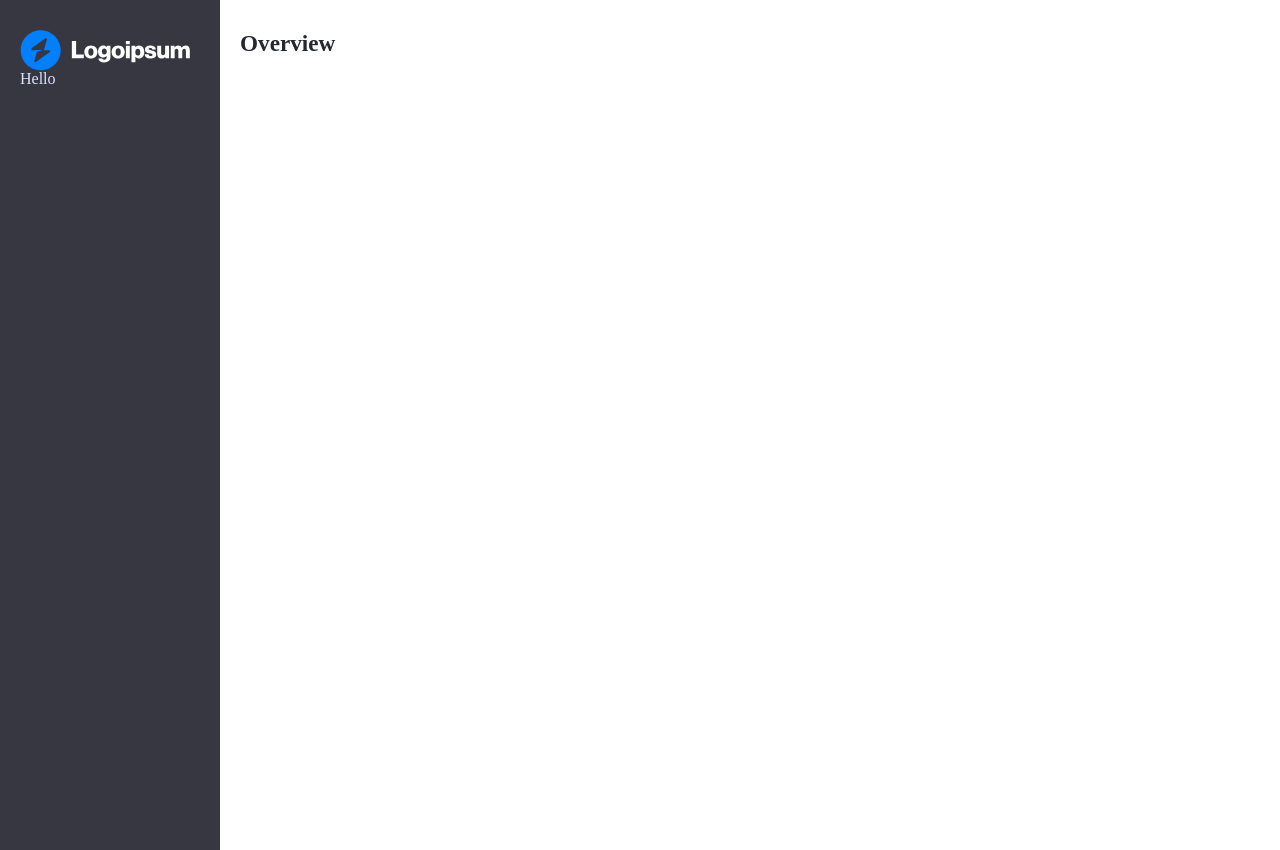
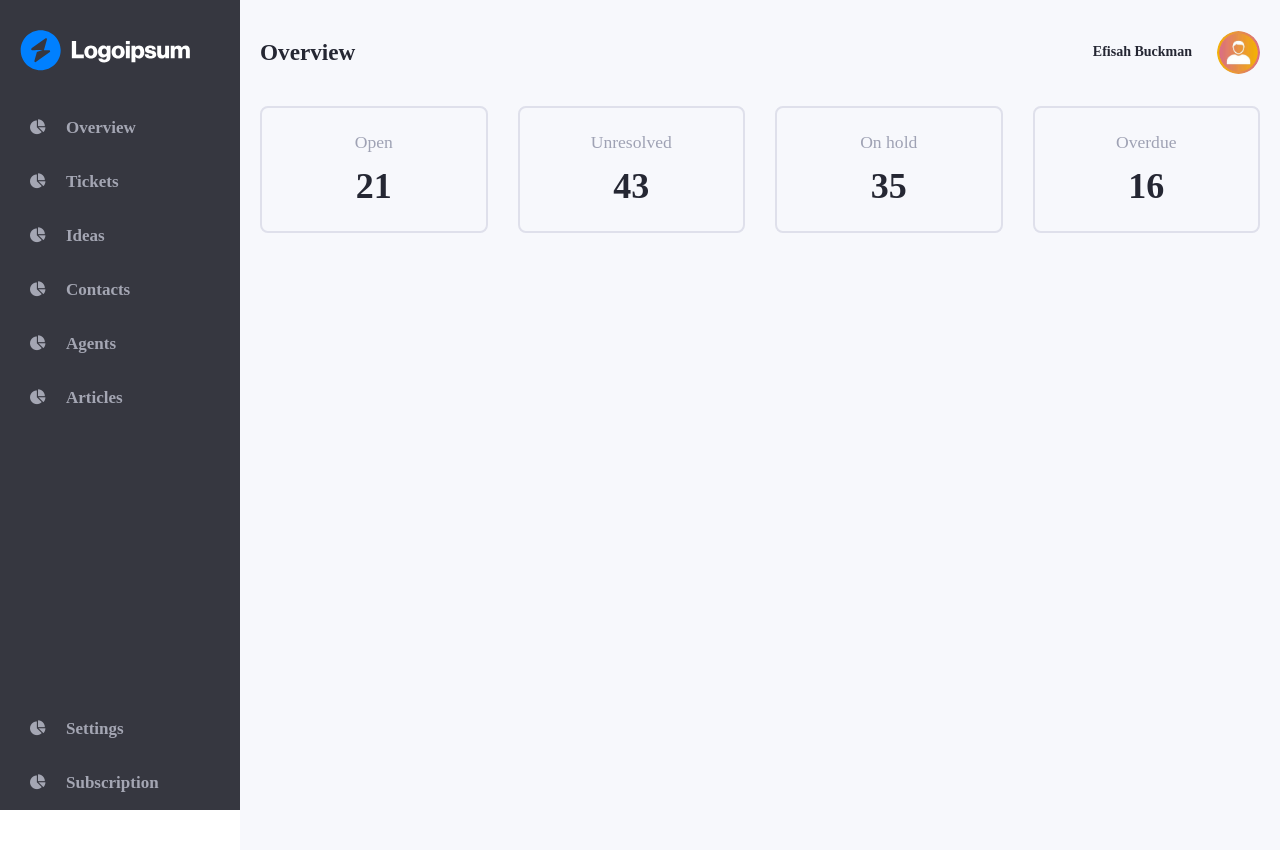
Before and after one commit to kwamekute/customDashboards, a plain HTML site: page index.html in a window 1280 px wide. Drawn offline with Linux system fonts and the light colour scheme.

Commit message:
sticky sidebar executed

```diff
--- a/app.js
+++ b/app.js
@@ -2,10 +2,16 @@
 const sidebar = document.querySelector(".menu-container");
 const body = document.querySelector('body');
 
-// sidebar.addEventListener('mouseover', () => {
-//     body.style.overflow = 'hidden';
-// })
+window.addEventListener("resize", () => {
+    setSidebarHeight();
+});
 
-// sidebar.addEventListener("mouseout", () => {
-//     body.style.overflow = 'auto';
-// })
+function setSidebarHeight() {
+    const size = document.body.getBoundingClientRect();
+    const windowHeight = window.innerHeight;
+    if (size.width <= 740 && windowHeight <= 610) {
+        sidebar.style.minHeight = size.height + "px";
+    } else {
+        sidebar.style = "";
+    }
+};
--- a/index.html
+++ b/index.html
@@ -17,24 +17,75 @@
 <body>
     <div class="container">
 
+        <!-- Sidebar section -->
+
         <div class="menu-container">
             <div class="menu-logo">
                 <div class="logo"><img src="images/logoipsum-logo-54.svg" alt=""></div>
             </div>
+            <div class="menu">
+                <div class="menu-options">
+                    <ul>
+                        <li><i class="fa fa-pie-chart"></i><span class="menu-item">Overview</span></li>
+                        <li><i class="fa fa-pie-chart"></i><span class="menu-item">Tickets</span></li>
+                        <li><i class="fa fa-pie-chart"></i><span class="menu-item">Ideas</span></li>
+                        <li><i class="fa fa-pie-chart"></i><span class="menu-item">Contacts</span></li>
+                        <li><i class="fa fa-pie-chart"></i><span class="menu-item">Agents</span></li>
+                        <li><i class="fa fa-pie-chart"></i><span class="menu-item">Articles</span></li>
+                    </ul>
+                </div>
 
-            <div class="menu-options">
-                Hello
-            </div>
-
-            <div class="menu-foot">
-
+                <div class="menu-foot">
+                    <ul>
+                        <li><i class="fa fa-pie-chart"></i><span class="menu-item">Settings</span></li>
+                        <li><i class="fa fa-pie-chart"></i><span class="menu-item">Subscription</span></li>
+                    </ul>
+                </div>
             </div>
         </div>
 
+        <!-- Main Container Section -->
+
         <div class="main-container">
-            <h1>Overview</h1>
+
+            <!-- Header Secyion -->
+            <div class="main-head">
+                <h1>Overview</h1>
+                <div class="profile">
+                    <p class="profile-name">Efisah Buckman</p><img src="images/profile.jpg" alt="" class="profile-pic">
+                </div>
+            </div>
+
+            <!-- Summary Cards section -->
+            <div class="main-cards">
+                <div class="summary-card">
+                    <p class="card-des">Open</p>
+                    <p class="card-no">21</p>
+                </div>
+                <div class="summary-card">
+                    <p class="card-des">Unresolved</p>
+                    <p class="card-no">43</p>
+                </div>
+                <div class="summary-card">
+                    <p class="card-des">On hold</p>
+                    <p class="card-no">35</p>
+                </div>
+                <div class="summary-card">
+                    <p class="card-des">Overdue</p>
+                    <p class="card-no">16</p>
+                </div>
+            </div>
+
+            <!-- Charts and Trends Section -->
+
+            <div class="main-trends">
+                <div class="trend-chart">
+
+                </div>
+                <div class="trends-kpis"></div>
+            </div>
+
         </div>
-
     </div>
     <script src="app.js"></script>
 </body>
--- a/styles.css
+++ b/styles.css
@@ -9,33 +9,132 @@ body {
 }
 
 .menu-container {
-    /* position: sticky;
-    top: 0px; */
-    width: 15vw;
-    height: 100vh;
-    padding: 30px 20px 20px 20px;
+    position: fixed;
+    top: 0;
+    left: 0;
+    width: 200px;
+    max-height: 100vh;
+    padding: 30px 20px 0 20px;
     color: rgb(221, 226, 255);
     background-color: #363740;
-
 
 }
 
 
+
+.menu {
+    /* border: 1px solid greenyellow; */
+    display: flex;
+    flex-direction: column;
+    justify-content: space-between;
+    height: 90.57vh;
+}
+
+.menu-options {
+    /* border: 1px solid violet; */
+}
+
+.menu-foot {
+    /* border: 1px solid violet; */
+}
+
+ul {
+    list-style: none;
+    padding: 0;
+    color: #a4a6b3;
+    display: flex;
+    flex-direction: column;
+    justify-content: center;
+    margin-bottom: 0;
+
+}
+
+li {
+    padding: 17px 0px 17px 10px;
+}
+
+.menu-item {
+    margin-left: 20px;
+    font-size: 17px;
+    font-weight: 700;
+}
+
 .logo {
     width: 40px;
     height: 40px;
+    padding-bottom: 15px;
 }
 
 .main-container {
-    width: 85vw;
+    width: 90vw;
+    margin-left: 240px;
     height: 100vh;
     padding: 30px 20px 20px 20px;
-    color: black;
+    color: rgb(37, 39, 51);
+    background-color: #F7F8FC;
 }
 
-.main-container>h1 {
+
+
+i {
+    /* font-size: 20px; */
+}
+
+.main-head {
+    display: flex;
+    justify-content: space-between;
+    align-items: center;
+    padding-bottom: 16px;
+}
+
+.main-head>h1 {
     margin: 0;
-    font-size: 23.2px;
+    font-size: 1.45rem;
     font-weight: 700;
     color: rgb(37, 39, 51);
 }
+
+.profile {
+    display: flex;
+    align-items: center;
+    font-size: 14px;
+    font-weight: 600;
+}
+
+.profile-pic {
+    height: 43px;
+    width: 43px;
+    border-radius: 50%;
+    margin-left: 25px;
+}
+
+.main-cards {
+    display: flex;
+    gap: 30px;
+    margin-top: 16px;
+    margin-bottom: 16px;
+}
+
+.summary-card {
+    flex: 1;
+    border: 2px solid #dfe0eb;
+    border-radius: 8px;
+    display: flex;
+    flex-direction: column;
+    align-items: center;
+    padding-top: 24px;
+    padding-bottom: 24px;
+}
+
+.card-des {
+    font-size: 17.6px;
+    color: rgb(159, 162, 180);
+    margin: 0;
+}
+
+.card-no {
+    font-size: 36px;
+    font-weight: 700;
+    padding-top: 12px;
+    margin: 0;
+}
```
Also changed, not shown: images/profile.jpg (added), images/profile.png (added).
